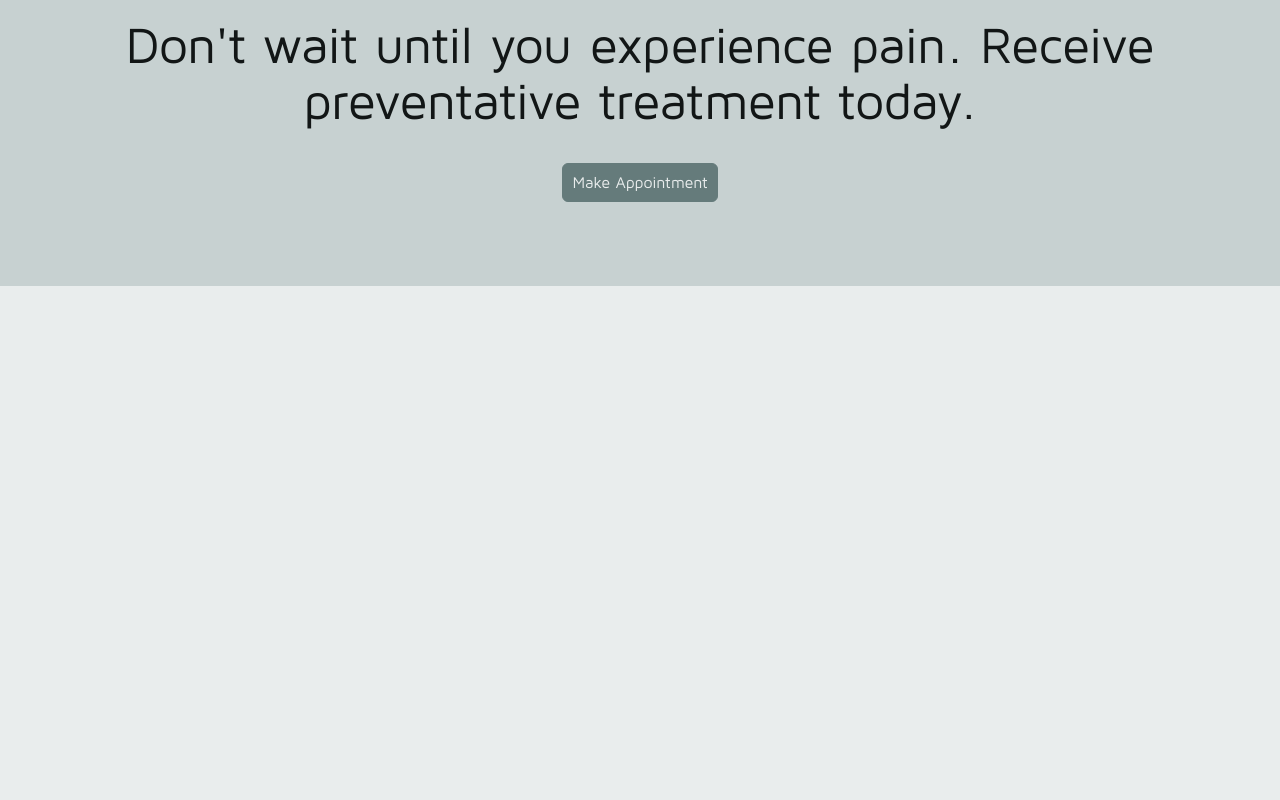
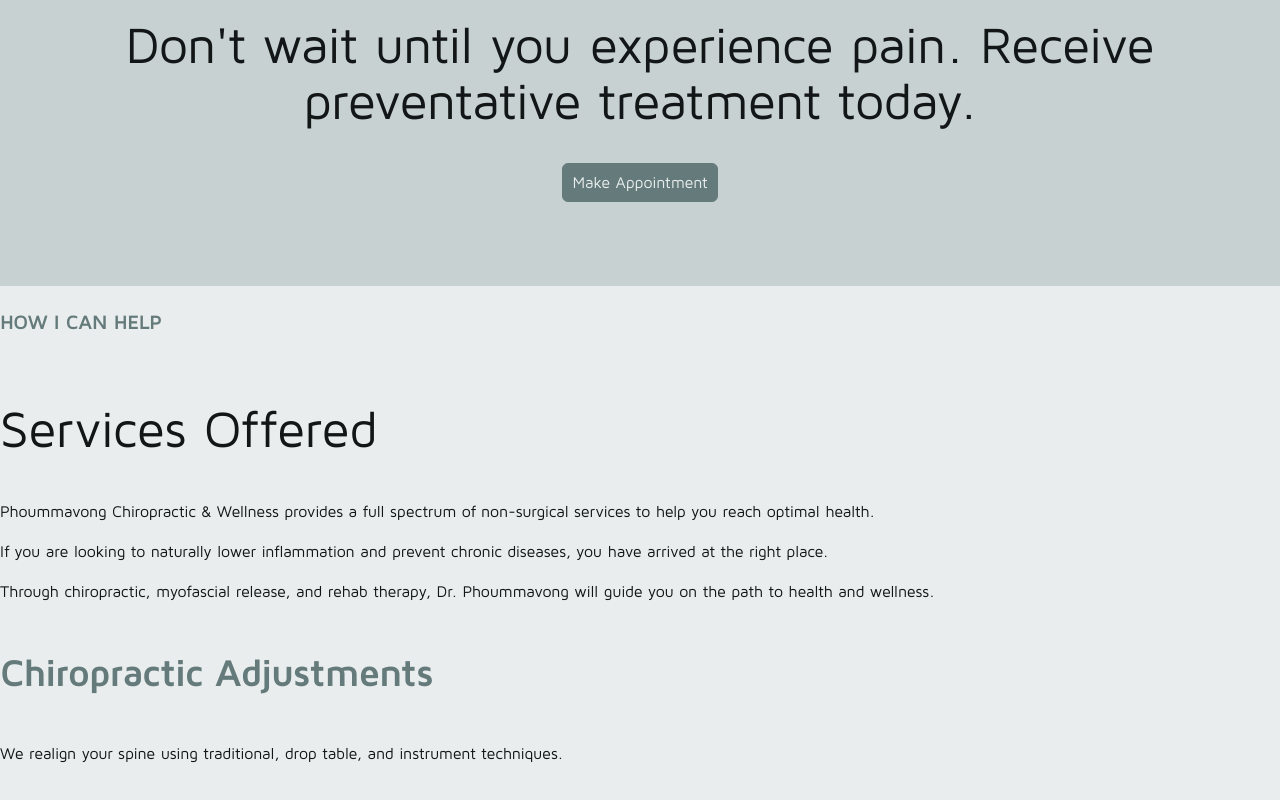
Before and after one commit to jasminepvo/phoummavongchiropractic, a React (Vite) app: page / in a window 1280 px wide. Shown: the part 274-1074 px from the top of the page. Before the commit the page ends 800 px from the top, so only its background shows below. Built offline with nearby package versions, Linux system fonts and the light colour scheme.

Commit message:
Add content into Services component and update default styling for h4 and spans

```diff
--- a/src/components/Services.css
+++ b/src/components/Services.css
@@ -0,0 +1,4 @@
+.services {
+	width: 100%;
+	height: 70vh;
+}
--- a/src/components/Services.jsx
+++ b/src/components/Services.jsx
@@ -1,9 +1,23 @@
 import React from "react";
+import './Services.css'
 
 export default function Services(){
   return (
-    <div>
-
+    <div className="services">
+      <section>
+        <span>HOW I CAN HELP</span>
+        <h1>Services Offered</h1>
+        <p>Phoummavong Chiropractic & Wellness provides a full spectrum of non-surgical services to help you reach optimal health.</p>
+        <p>If you are looking to naturally lower inflammation and prevent chronic diseases, you have arrived at the right place.</p>
+        <p>Through chiropractic, myofascial release, and rehab therapy, Dr. Phoummavong will guide you on the path to health and wellness.</p>
+      </section>
+      <section>
+        <div>
+          {/* icon */}
+          <h4>Chiropractic Adjustments</h4>
+          <p>We realign your spine using traditional, drop table, and instrument techniques.</p>
+        </div>
+      </section>
     </div>
   )
 }
--- a/src/index.css
+++ b/src/index.css
@@ -1,13 +1,19 @@
 @font-face {
 	font-family: "MavenPro";
-	src: local("MavenPro"), url("./fonts/maven-pro/MavenPro-Regular.ttf");
+	src: local("MavenPro"), url("./fonts/maven-pro/MavenPro-Regular.ttf"),
+		url("./fonts/maven-pro/MavenPro-Bold.ttf");
+}
+@font-face {
+	font-family: "MavenProBold";
+	src: local("MavenPro"), url("./fonts/maven-pro/MavenPro-Bold.ttf");
 }
 
 :root {
-	font-family: MavenPro, Inter, Avenir, Helvetica, Arial, sans-serif;
+	font-family: MavenPro, MavenProBold, Inter, Avenir, Helvetica, Arial,
+		sans-serif;
 	font-size: 16px;
 	line-height: 24px;
-	font-weight: 400;
+	font-weight: 400, 700;
 
 	color-scheme: light dark;
 	color: var(--white);
@@ -49,6 +55,28 @@
 	font-size: 3.2em;
 	line-height: 1.1;
 }
+h4 {
+	font-size: 2.4em;
+	font-family: MavenProBold;
+	line-height: 36px;
+
+	letter-spacing: -0.015em;
+
+	color: var(--darkgrey);
+}
+
+span {
+	font-family: MavenProBold;
+	font-style: normal;
+	font-weight: 800;
+	font-size: 20px;
+	line-height: 72px;
+	/* or 360% */
+
+	letter-spacing: -0.015em;
+
+	color: var(--darkgrey);
+}
 
 button {
 	border-radius: 6px;
```
